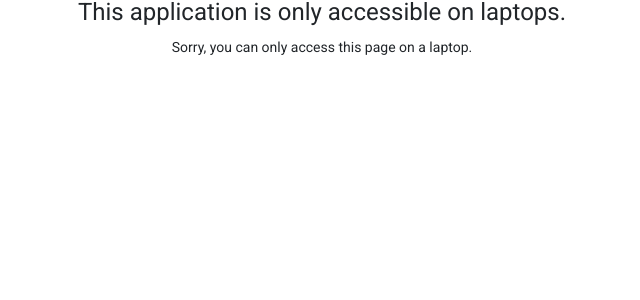
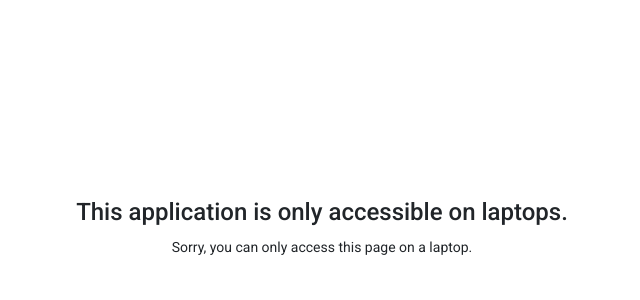
Before and after one commit to Logesh-kanna/BugTracker-Frontend, an Angular app: page /not-supported in a window 1280 px wide. Shown: the top 300 px of the page, without its empty margins (318-958 px from the left). Built offline with nearby package versions, Linux system fonts and the light colour scheme.

Commit message:
not supported content aligment changes

```diff
--- a/src/app/components/not-supported/not-supported.component.css
+++ b/src/app/components/not-supported/not-supported.component.css
@@ -1,3 +1,9 @@
 div {
   text-align: center;
+  position: relative;
+  top: 25vh;
 }
+
+h1 {
+  font-weight: 500;
+}
```
